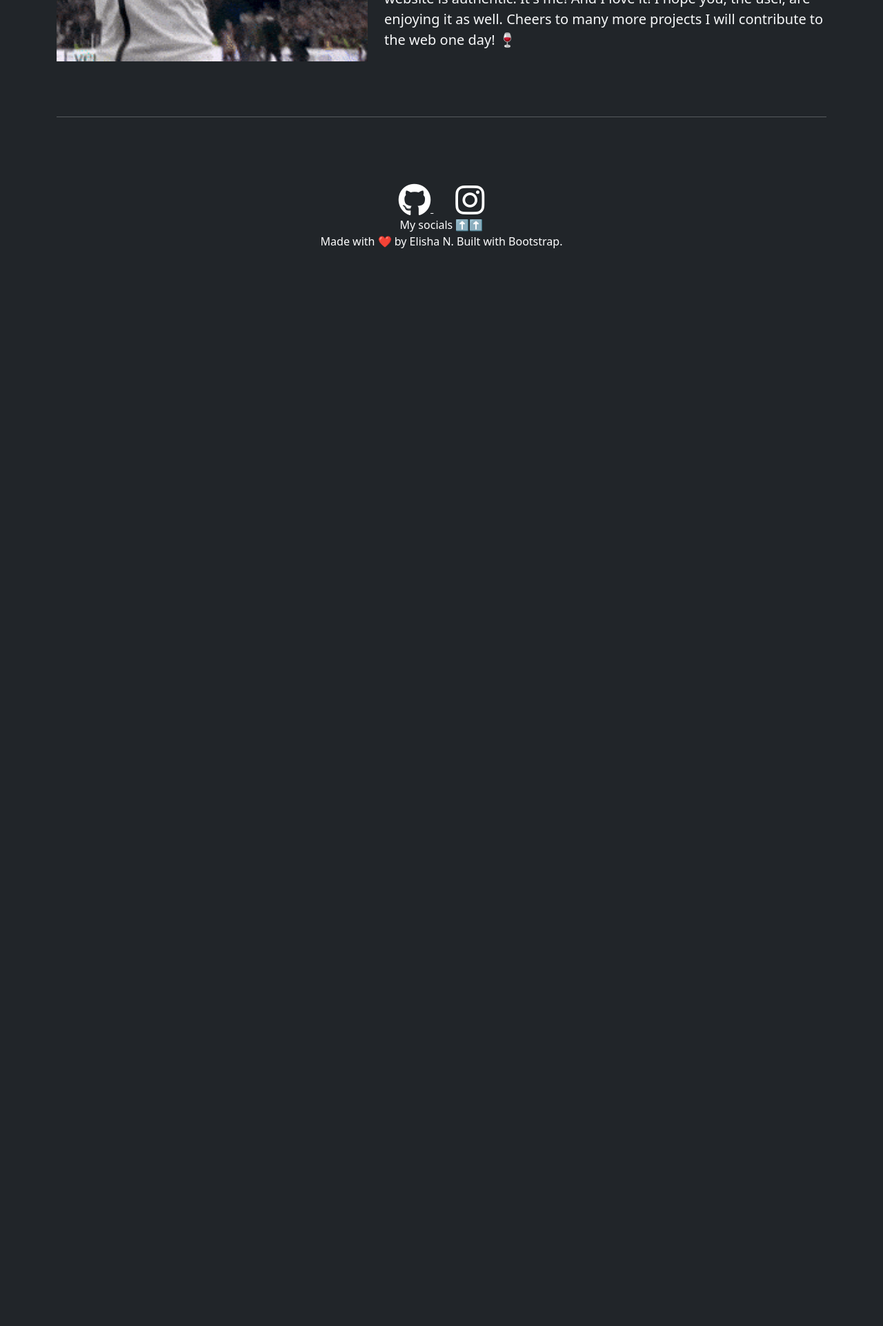
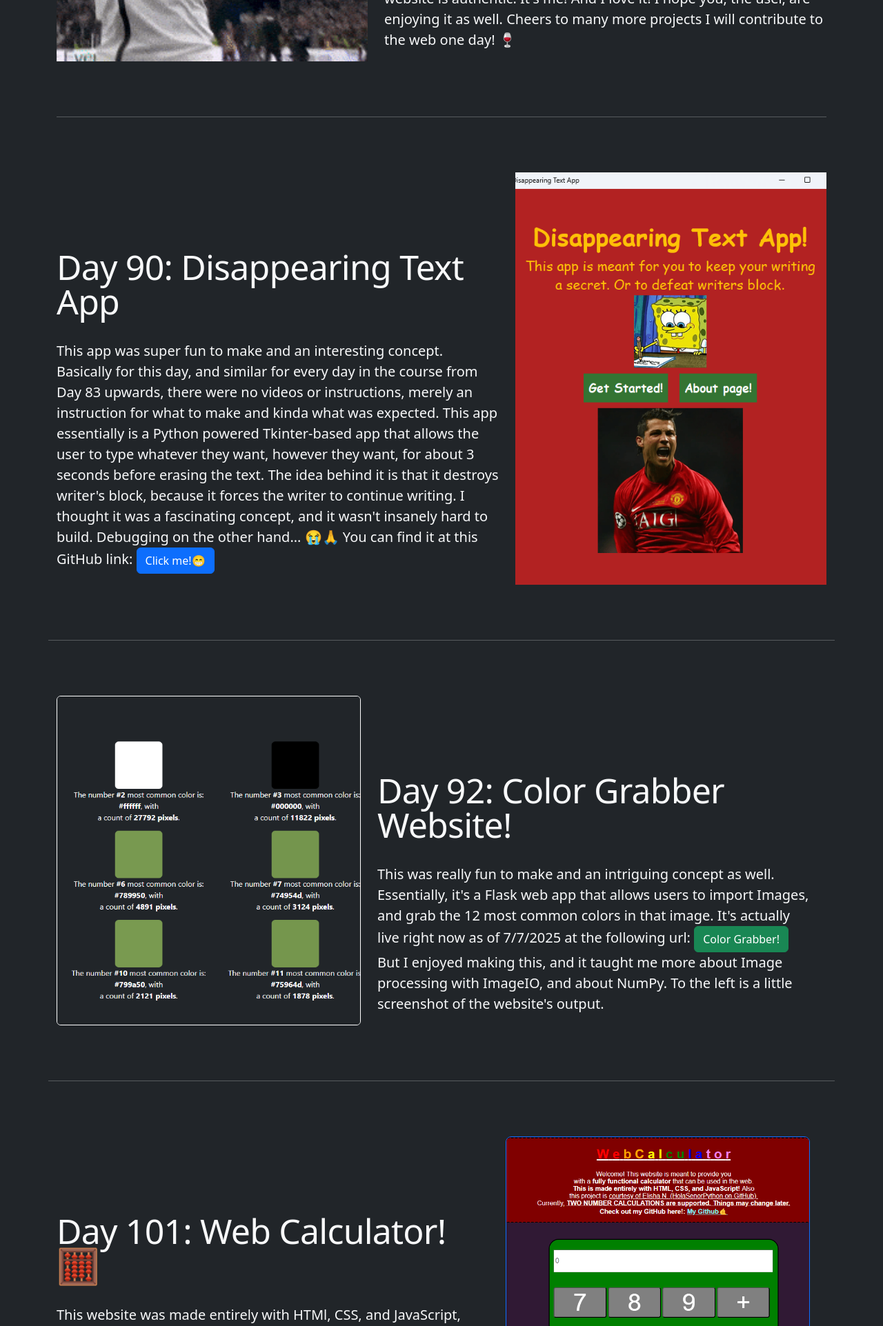
Before and after one commit to HolaSenorPython/Day-83-Portfolio-Project, a Flask app: page /elisha-portfolio in a window 1280 px wide. Shown: the part 3732-5655 px from the top of the page at 69% size. Before the commit the page ends 4092 px from the top, so only its background shows below. Run offline with Flask 3, Linux system fonts and the light colour scheme; some libraries are stand-ins or nearby versions.

Commit message:
Added JS, two more projects for portfolio section, audio file for home button

```diff
--- a/requirements.txt
+++ b/requirements.txt
@@ -4,5 +4,4 @@
 WTForms==3.2.1
 Werkzeug==3.1.3
 Flask==3.1.1
-gunicorn==23.0.0
 email-validator
--- a/templates/portfolio.html
+++ b/templates/portfolio.html
@@ -29,7 +29,7 @@
                 <p class="text-bold">Once again, my name is Elisha, and I love coding, cooking, and playing ⚽. I'm 17 years
                     old, and my favorite part about code is when everything finally comes together. Cliché I know. 😭 I started
                 learning how to code from Angela Yu's course, which wasn't even bought by me as a matter of fact, and I dreaded
-                it. But now I love it! Pictured in the background is Arsenal legend Thierry Henry.</p>
+                it. But now I love it! Pictured in the background is Arsenal F.C. legend Thierry Henry.</p>
                 <p>
                     <a class="btn btn-primary btn-lg" href="#featurettes">See my Projects down below!</a>
                     <a class="btn btn-custom btn-lg" href="{{ url_for('home') }}">Return Home🏡</a>
@@ -171,6 +171,66 @@
             </div>
         </div>
         <hr class="featurette-divider">
+        <div class="row featurette">
+            <div class="col-md-7">
+                <h2 class="featurette-heading fw-normal lh-1">Day 90: Disappearing Text App</h2>
+                <p class="lead pt-4">This app was super fun to make and an interesting concept. Basically for this day,
+                and similar for every day in the course from Day 83 upwards, there were no videos or instructions, merely
+                an instruction for what to make and kinda what was expected. This app essentially is a Python powered
+                Tkinter-based app that allows the user to type whatever they want, however they want, for about 3 seconds
+                before erasing the text. The idea behind it is that it destroys writer's block, because it forces the
+                writer to continue writing. I thought it was a fascinating concept, and it wasn't insanely hard to build.
+                Debugging on the other hand... 😭🙏 You can find it at this GitHub link:
+                    <a href="https://github.com/HolaSenorPython/Day-90-Disappearing-Text-App" class="btn btn-small btn-primary">Click me!😁</a></p>
+            </div>
+            <div class="col-md-5">
+                <img src="static/assets/img/disappearing-text-app.png"
+                     class="featurette-image img-fluid mx-auto"
+                     style="width: 100%; height: 100%; object-fit: cover; object-position: center;"
+                     alt="Screenshot of my app."
+                     />
+            </div>
+            <hr class="featurette-divider">
+            <div class="row featurette">
+            <div class="col-md-7 order-md-2">
+                <h2 class="featurette-heading fw-normal lh-1">Day 92: Color Grabber Website!</h2>
+                <p class="lead pt-4">This was really fun to make and an intriguing concept as well. Essentially, it's a
+                    Flask web app that allows users to import Images, and grab the 12 most common colors in that image.
+                    It's actually live right now as of 7/7/2025 at the following url: <a href="https://color-grabber.onrender.com/"
+                    class="btn btn-small btn-success">Color Grabber!</a>
+                    But I enjoyed making this, and it taught me more about Image processing with ImageIO, and about NumPy.
+                    To the left is a little screenshot of the website's output.
+                </p>
+            </div>
+            <div class="col-md-5 order-md-1">
+                <img src="static/assets/img/color-grabber.png"
+                    class="featurette-image img-fluid mx-auto rounded-2 border border-white"
+                    style="width: 100%; height: 100%; object-fit: cover; object-position: center;"
+                    alt="Screenshot from my color grabber website."
+                />
+            </div>
+            </div>
+            <hr class="featurette-divider">
+            <div class="row featurette">
+            <div class="col-md-7">
+                <h2 class="featurette-heading fw-normal lh-1">Day 101: Web Calculator! 🧮</h2>
+                <p class="lead pt-4">This website was made entirely with HTMl, CSS, and JavaScript, and wasn't part of
+                the course at all actually! I wanted to refine my skills in those 3, as they make up the foundation of the web.
+                I took the Bootstrap free route, and built this fully functional, but basic calculator. I learned
+                a lot more about raw CSS and JavaScript making this, and it was so satisfying seeing it work. My favorite part
+                was the logic I coded to decide what the first number and the second number are. You can find this project
+                on my GitHub at this link!: <a href="https://github.com/HolaSenorPython/Web-Calculator"
+                                               class="btn btn-small btn-danger">Web Calculator!</a>
+            </div>
+            <div class="col-md-5">
+                <img src="static/assets/img/web-calc.png"
+                     class="featurette-image img-fluid mx-auto rounded-3 border border-primary"
+                     style="width: 100%; height: 100%; object-fit: cover; object-position: center;"
+                     alt="Screenshot of my calculator website! (not live)"
+                     />
+            </div>
+            </div>
+            <hr class="featurette-divider">
         <!-- /END THE FEATURETTES -->
     </div>
     <!-- /.container -->
```
Also changed, not shown: static/homepage.js (added, +18 -0 lines), templates/index.html (+6 -1 lines), static/assets/img/color-grabber.png (added), static/assets/img/disappearing-text-app.png (added), static/assets/img/web-calc.png (added), 2 other files.
